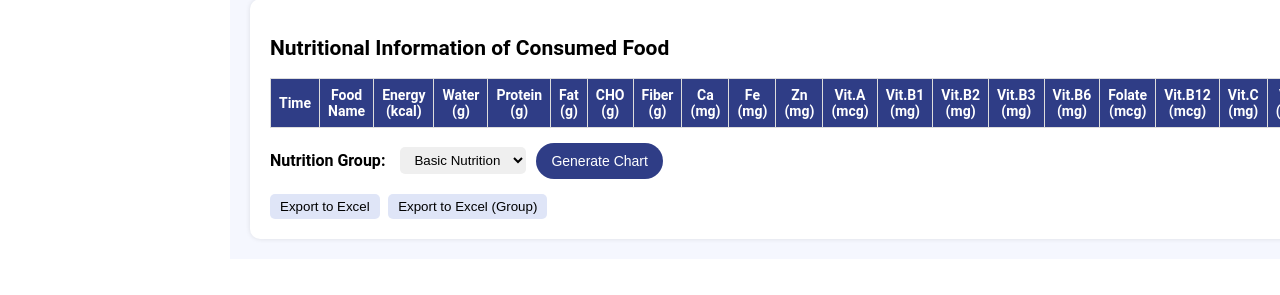
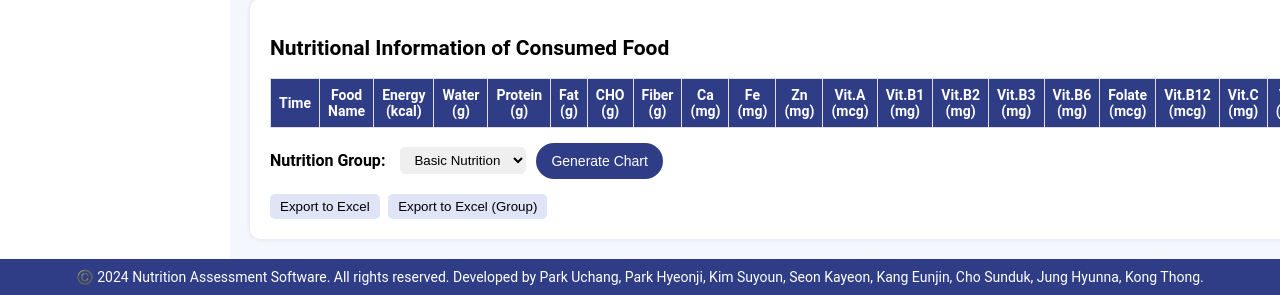
Before and after one commit to Park-HyeonJi/CambodiaNAS, a Flask app: page /24h in a window 1280 px wide. Shown: the part 682-977 px from the top of the page. Before the commit the page ends 924 px from the top, so only its background shows below. Run offline with Flask 3, Linux system fonts and the light colour scheme; a user stored in the database is signed in; lists and menus that the app fills with data are empty; some libraries are stand-ins or nearby versions.

Commit message:
design: 푸터 디자인 변경, 문구 추가

```diff
--- a/static/style.css
+++ b/static/style.css
@@ -76,7 +76,8 @@ main {
 }
 
 footer {
-    background-color: #ccc;
+    background-color: #2F3D86;
+    color: white;
     padding: 10px;
     text-align: center;
     width: 100%;
--- a/templates/base.html
+++ b/templates/base.html
@@ -27,5 +27,8 @@
             {% endblock %}
         </main>
     </div>
+    <footer>
+        ©️ 2024 Nutrition Assessment Software. All rights reserved. Developed by Park Uchang, Park Hyeonji, Kim Suyoun, Seon Kayeon, Kang Eunjin, Cho Sunduk, Jung Hyunna, Kong Thong.
+    </footer>
 </body>
 </html>
```
